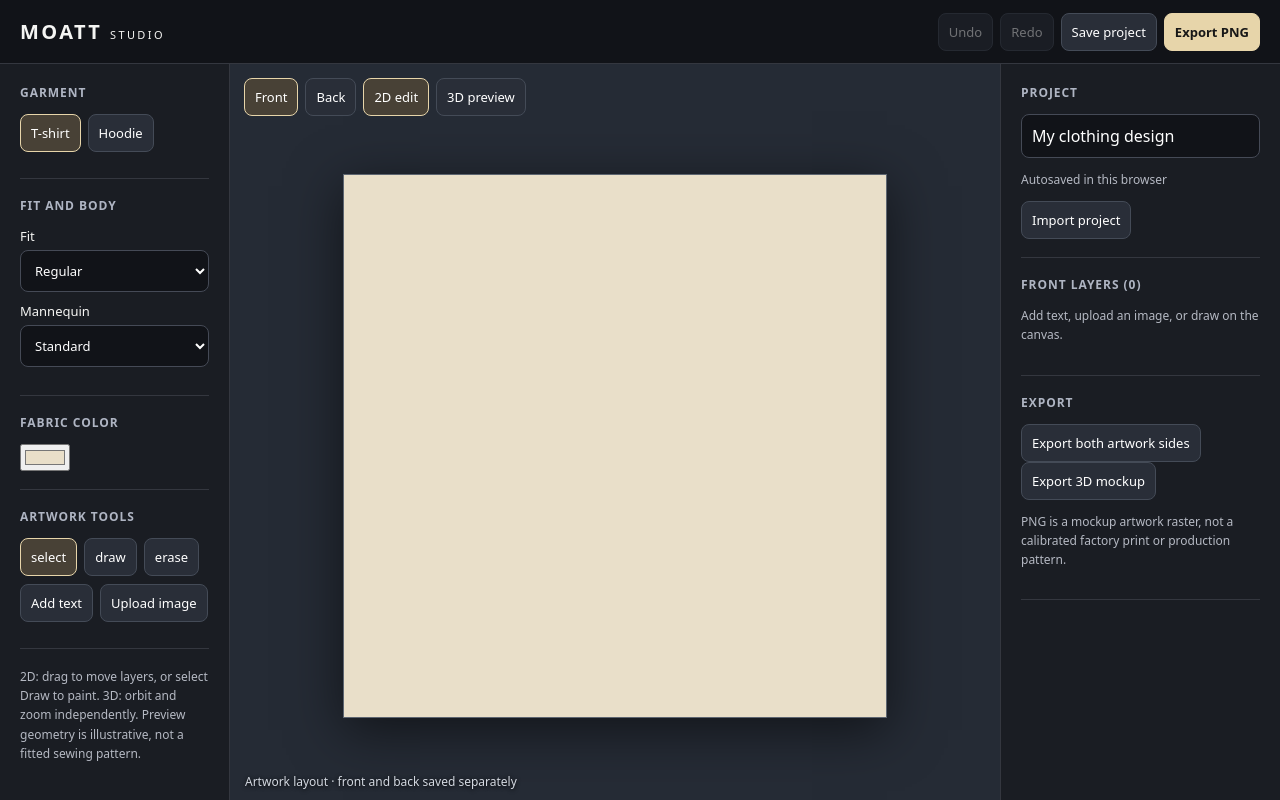
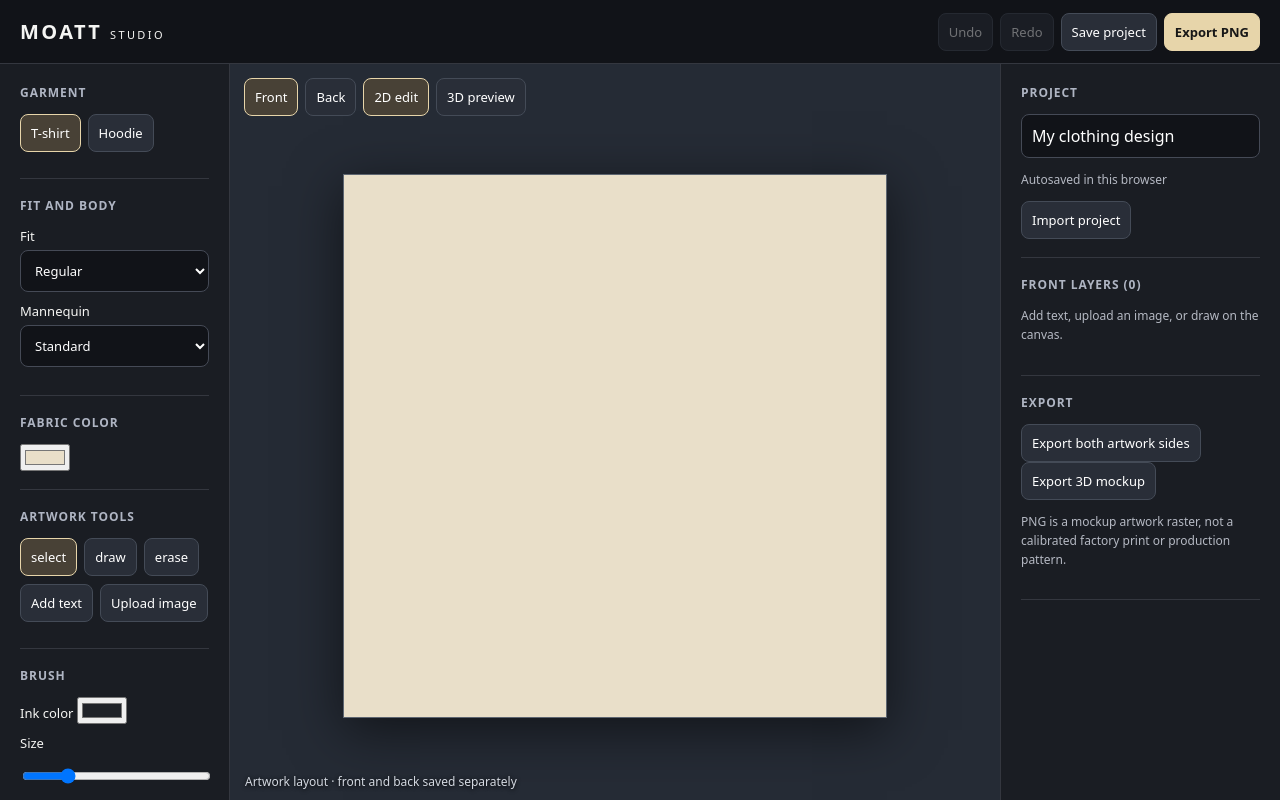
Before and after one commit to Enyina/moatt, a Next.js app: page / in a window 1280 px wide. Built offline with nearby package versions, Linux system fonts and the light colour scheme.

Commit message:
Make drawing tools customizable and layer placement precise

```diff
--- a/components/Studio.tsx
+++ b/components/Studio.tsx
@@ -8,7 +8,7 @@ const Preview=dynamic(()=>import('./GarmentPreview'),{ssr:false,loading:()=> <di
 type History={past:StudioDocument[];present:StudioDocument;future:StudioDocument[]};
 const START:History={past:[],present:initialDocument(),future:[]};
 export default function Studio(){
- const [history,setHistory]=useState<History>(START),[hydrated,setHydrated]=useState(false),[saveError,setSaveError]=useState(''),[side,setSide]=useState<Side>('front'),[tool,setTool]=useState<Tool>('select'),[selected,setSelected]=useState<string|null>(null),[tab,setTab]=useState<'2d'|'3d'>('2d'),[toast,setToast]=useState('');
+ const [history,setHistory]=useState<History>(START),[hydrated,setHydrated]=useState(false),[saveError,setSaveError]=useState(''),[side,setSide]=useState<Side>('front'),[tool,setTool]=useState<Tool>('select'),[selected,setSelected]=useState<string|null>(null),[tab,setTab]=useState<'2d'|'3d'>('2d'),[toast,setToast]=useState(''),[brushColor,setBrushColor]=useState('#202329'),[brushWidth,setBrushWidth]=useState(14);
  const doc=history.present;const canvasRef=useRef<HTMLCanvasElement>(null),fileRef=useRef<HTMLInputElement>(null),projectRef=useRef<HTMLInputElement>(null);
  const drag=useRef<{id:string;startX:number;startY:number;originX:number;originY:number;points?:number[]}|null>(null);
  const notify=(text:string)=>{setToast(text);setTimeout(()=>setToast(''),3500)};
@@ -25,8 +25,8 @@ export default function Studio(){
  useEffect(()=>{void paint()},[paint]);
  const hit=(p:{x:number;y:number})=>[...current].reverse().find(l=>{if(l.hidden||l.locked)return false;if(l.kind==='stroke'){const pts=l.points||[];for(let i=0;i<pts.length;i+=2){if(Math.hypot(p.x-(l.x+pts[i]),p.y-(l.y+pts[i+1]))<18)return true}return false}return p.x>=l.x&&p.x<=l.x+l.width&&p.y>=l.y&&p.y<=l.y+l.height;});
  const pointerDown=(e:PointerEvent<HTMLCanvasElement>)=>{const p=position(e);e.currentTarget.setPointerCapture(e.pointerId);if(tool==='draw'){const id=uid();drag.current={id,startX:p.x,startY:p.y,originX:p.x,originY:p.y,points:[0,0]};return}if(tool==='erase'){const target=hit(p);if(target){commit(d=>{d.layers[side]=d.layers[side].filter(l=>l.id!==target.id)});setSelected(null)}return}const target=hit(p);setSelected(target?.id||null);if(target)drag.current={id:target.id,startX:p.x,startY:p.y,originX:target.x,originY:target.y}};
- const pointerMove=(e:PointerEvent<HTMLCanvasElement>)=>{if(!drag.current)return;const p=position(e);if(tool==='draw'&&drag.current.points){drag.current.points.push(p.x-drag.current.originX,p.y-drag.current.originY);const c=canvasRef.current?.getContext('2d');if(c){const pts=drag.current.points;c.strokeStyle='#202329';c.lineWidth=14;c.lineCap='round';c.beginPath();if(pts.length>2){c.moveTo(drag.current.originX+pts[pts.length-4],drag.current.originY+pts[pts.length-3]);c.lineTo(p.x,p.y);c.stroke();}}}else if(tool==='select'){const d=drag.current;const el=document.querySelector('[data-layer-id="'+d.id+'"]') as HTMLElement|null;if(el)el.style.transform='translate('+((p.x-d.startX)*100/1024)+'%, '+((p.y-d.startY)*100/1024)+'%)';}};
- const pointerUp=(e:PointerEvent<HTMLCanvasElement>)=>{const d=drag.current;drag.current=null;if(!d)return;const p=position(e);if(tool==='draw'&&d.points){const layer:Layer={id:d.id,kind:'stroke',x:d.originX,y:d.originY,width:1024,height:1024,rotation:0,value:'',color:'#202329',points:d.points};commit(x=>x.layers[side].push(layer));setSelected(d.id);return;}if(tool==='select'){const nx=clamp(d.originX+p.x-d.startX,-1024,2048),ny=clamp(d.originY+p.y-d.startY,-1024,2048);if(nx!==d.originX||ny!==d.originY)update(d.id,{x:nx,y:ny});}};
+ const pointerMove=(e:PointerEvent<HTMLCanvasElement>)=>{if(!drag.current)return;const p=position(e);if(tool==='draw'&&drag.current.points){drag.current.points.push(p.x-drag.current.originX,p.y-drag.current.originY);const c=canvasRef.current?.getContext('2d');if(c){const pts=drag.current.points;c.strokeStyle=brushColor;c.lineWidth=brushWidth;c.lineCap='round';c.beginPath();if(pts.length>2){c.moveTo(drag.current.originX+pts[pts.length-4],drag.current.originY+pts[pts.length-3]);c.lineTo(p.x,p.y);c.stroke();}}}else if(tool==='select'){const d=drag.current;const el=document.querySelector('[data-layer-id="'+d.id+'"]') as HTMLElement|null;if(el)el.style.transform='translate('+((p.x-d.startX)*100/1024)+'%, '+((p.y-d.startY)*100/1024)+'%)';}};
+ const pointerUp=(e:PointerEvent<HTMLCanvasElement>)=>{const d=drag.current;drag.current=null;if(!d)return;const p=position(e);if(tool==='draw'&&d.points){const layer:Layer={id:d.id,kind:'stroke',x:d.originX,y:d.originY,width:1024,height:1024,rotation:0,value:'',color:brushColor,fontSize:brushWidth,points:d.points};commit(x=>x.layers[side].push(layer));setSelected(d.id);return;}if(tool==='select'){const nx=clamp(d.originX+p.x-d.startX,-1024,2048),ny=clamp(d.originY+p.y-d.startY,-1024,2048);if(nx!==d.originX||ny!==d.originY)update(d.id,{x:nx,y:ny});}};
  const exportProject=()=>downloadBlob(new Blob([JSON.stringify(doc,null,2)],{type:'application/json'}),'moatt-'+doc.name.replace(/[^a-z0-9-]/gi,'-')+'.json');
  const exportMockup=async()=>{if(tab!=='3d'){setTab('3d');notify('3D preview opened. Select Export mockup again when ready.');return;}const canvas=document.querySelector('.preview-stage canvas') as HTMLCanvasElement|null;if(!canvas){notify('3D preview is unavailable');return;}try{await savePng(canvas,'moatt-'+side+'-mockup.png');notify('Mockup exported')}catch(e){notify('Mockup export failed: '+String(e))}};
  const saveSide=async(s:Side)=>{try{await savePng(await renderArtwork(doc,s),'moatt-'+s+'.png');notify(s+' PNG exported')}catch(e){notify(String(e))}};
@@ -40,7 +40,7 @@ export default function Studio(){
  <div className="section"><h3>Fit and body</h3><label>Fit<select className="field" value={doc.fit} onChange={e=>commit(d=>{d.fit=e.target.value as StudioDocument['fit']})}><option value="regular">Regular</option><option value="oversized">Oversized</option></select></label><label>Mannequin<select className="field" value={doc.body} onChange={e=>commit(d=>{d.body=e.target.value as StudioDocument['body']})}><option value="standard">Standard</option><option value="tall">Tall</option></select></label></div>
  <div className="section"><h3>Fabric color</h3><input aria-label="Fabric color" type="color" value={doc.baseColor} onChange={e=>commit(d=>{d.baseColor=e.target.value})}/></div>
  <div className="section"><h3>Artwork tools</h3><div className="row">{(['select','draw','erase'] as Tool[]).map(t=><button key={t} className={'button '+(tool===t?'selected':'')} onClick={()=>setTool(t)}>{t}</button>)}</div><div className="row"><button className="button" onClick={()=>layerAdd({id:uid(),kind:'text',x:260,y:370,width:500,height:140,rotation:0,color:'#202329',fontSize:85,value:'YOUR DESIGN'})}>Add text</button><button className="button" onClick={()=>fileRef.current?.click()}>Upload image</button></div><input type="file" hidden ref={fileRef} accept="image/png,image/jpeg,image/webp" onChange={e=>void upload(e)}/></div>
- <p className="hint">2D: drag to move layers, or select Draw to paint. 3D: orbit and zoom independently. Preview geometry is illustrative, not a fitted sewing pattern.</p>
+ <div className="section"><h3>Brush</h3><label>Ink color <input aria-label="Brush color" type="color" value={brushColor} onChange={e=>setBrushColor(e.target.value)}/></label><label>Size <input aria-label="Brush size" className="field" type="range" min="2" max="70" value={brushWidth} onChange={e=>setBrushWidth(Number(e.target.value))}/></label></div><p className="hint">2D: drag to move layers, or select Draw to paint. 3D: orbit and zoom independently. Preview geometry is illustrative, not a fitted sewing pattern.</p>
  </aside>
  <section className="canvas"><div className="viewtools"><button className={'button '+(side==='front'?'selected':'')} onClick={()=>{setSide('front');setSelected(null)}}>Front</button><button className={'button '+(side==='back'?'selected':'')} onClick={()=>{setSide('back');setSelected(null)}}>Back</button><button className={'button '+(tab==='2d'?'selected':'')} onClick={()=>setTab('2d')}>2D edit</button><button className={'button '+(tab==='3d'?'selected':'')} onClick={()=>setTab('3d')}>3D preview</button></div>
  <div className="studio-stage" style={{display:tab==='2d'?'flex':'none'}}><div className="artboard"><canvas ref={canvasRef} width={1024} height={1024} aria-label={side+' artwork canvas'} style={{touchAction:'none',cursor:tool==='draw'?'crosshair':tool==='erase'?'not-allowed':'move'}} onPointerDown={pointerDown} onPointerMove={pointerMove} onPointerUp={pointerUp} onPointerCancel={()=>{drag.current=null;void paint()}}/>{active&&tool==='select'&&<div className="selection-outline" data-layer-id={active.id} style={{left:active.x/1024*100+'%',top:active.y/1024*100+'%',width:active.width/1024*100+'%',height:active.height/1024*100+'%',transform:'rotate('+active.rotation+'deg)'}}/>}</div></div>
@@ -49,8 +49,8 @@ export default function Studio(){
  <div className="section"><h3>{side} layers ({current.length})</h3>{[...current].reverse().map(l=><div key={l.id} className="layer-row"><button className={'choice '+(selected===l.id?'selected':'')} onClick={()=>{setSelected(l.id);setTool('select')}}>{l.kind}: {l.kind==='text'?l.value.slice(0,12):l.kind==='stroke'?'brush stroke':'image'}</button><button aria-label="Delete layer" className="button" onClick={()=>{commit(d=>{d.layers[side]=d.layers[side].filter(x=>x.id!==l.id)});setSelected(null)}}>×</button></div>)}{!current.length&&<p className="hint">Add text, upload an image, or draw on the canvas.</p>}</div>
  {active&&<div className="section"><h3>Selected layer</h3>{active.kind==='text'&&<><label>Text<textarea aria-label="Selected layer text" className="field" value={active.value} onChange={e=>update(active.id,{value:e.target.value.slice(0,300)})}/></label><label>Text size<input className="field" type="number" min={12} max={320} value={active.fontSize||90} onChange={e=>update(active.id,{fontSize:clamp(Number(e.target.value),12,320)})}/></label></>}
  {active.kind!=='image'&&<label>Ink <input type="color" value={active.color} onChange={e=>update(active.id,{color:e.target.value})}/></label>}
- <label>Width<input className="field" type="number" value={Math.round(active.width)} onChange={e=>update(active.id,{width:clamp(Number(e.target.value),10,1024)})}/></label><label>Height<input className="field" type="number" value={Math.round(active.height)} onChange={e=>update(active.id,{height:clamp(Number(e.target.value),10,1024)})}/></label><label>Rotation<input className="field" type="range" min={-180} max={180} value={active.rotation} onChange={e=>update(active.id,{rotation:Number(e.target.value)})}/></label>
- <div className="row"><button className="button" onClick={()=>update(active.id,{hidden:!active.hidden})}>{active.hidden?'Show':'Hide'}</button><button className="button" onClick={()=>commit(d=>{const l=d.layers[side].find(x=>x.id===active.id);if(l)l.locked=!l.locked})}>{active.locked?'Unlock':'Lock'}</button><button className="button" onClick={()=>commit(d=>{const a=d.layers[side];const i=a.findIndex(l=>l.id===active.id);if(i>=0&&i<a.length-1)[a[i],a[i+1]]=[a[i+1],a[i]]})}>Bring forward</button><button className="button" onClick={()=>layerAdd({...active,id:uid(),x:active.x+30,y:active.y+30})}>Duplicate</button></div></div>}
+ <label>X<input className="field" type="number" value={Math.round(active.x)} onChange={e=>update(active.id,{x:clamp(Number(e.target.value),-1024,2048)})}/></label><label>Y<input className="field" type="number" value={Math.round(active.y)} onChange={e=>update(active.id,{y:clamp(Number(e.target.value),-1024,2048)})}/></label><label>Width<input className="field" type="number" value={Math.round(active.width)} onChange={e=>update(active.id,{width:clamp(Number(e.target.value),10,1024)})}/></label><label>Height<input className="field" type="number" value={Math.round(active.height)} onChange={e=>update(active.id,{height:clamp(Number(e.target.value),10,1024)})}/></label><label>Rotation<input className="field" type="range" min={-180} max={180} value={active.rotation} onChange={e=>update(active.id,{rotation:Number(e.target.value)})}/></label>
+ <div className="row"><button className="button" onClick={()=>update(active.id,{hidden:!active.hidden})}>{active.hidden?'Show':'Hide'}</button><button className="button" onClick={()=>commit(d=>{const l=d.layers[side].find(x=>x.id===active.id);if(l)l.locked=!l.locked})}>{active.locked?'Unlock':'Lock'}</button><button className="button" onClick={()=>commit(d=>{const a=d.layers[side];const i=a.findIndex(l=>l.id===active.id);if(i>=0&&i<a.length-1)[a[i],a[i+1]]=[a[i+1],a[i]]})}>Bring forward</button><button className="button" onClick={()=>commit(d=>{const a=d.layers[side];const i=a.findIndex(l=>l.id===active.id);if(i>0)[a[i],a[i-1]]=[a[i-1],a[i]]})}>Send backward</button><button className="button" onClick={()=>layerAdd({...active,id:uid(),x:active.x+30,y:active.y+30})}>Duplicate</button></div></div>}
  <div className="section"><h3>Export</h3><button className="button" onClick={()=>void Promise.all([saveSide('front'),saveSide('back')])}>Export both artwork sides</button><button className="button" onClick={()=>void exportMockup()}>Export 3D mockup</button><p className="hint">PNG is a mockup artwork raster, not a calibrated factory print or production pattern.</p></div>
  </aside>{toast&&<div className="toast" role="status">{toast}</div>}
  </main>;
```
